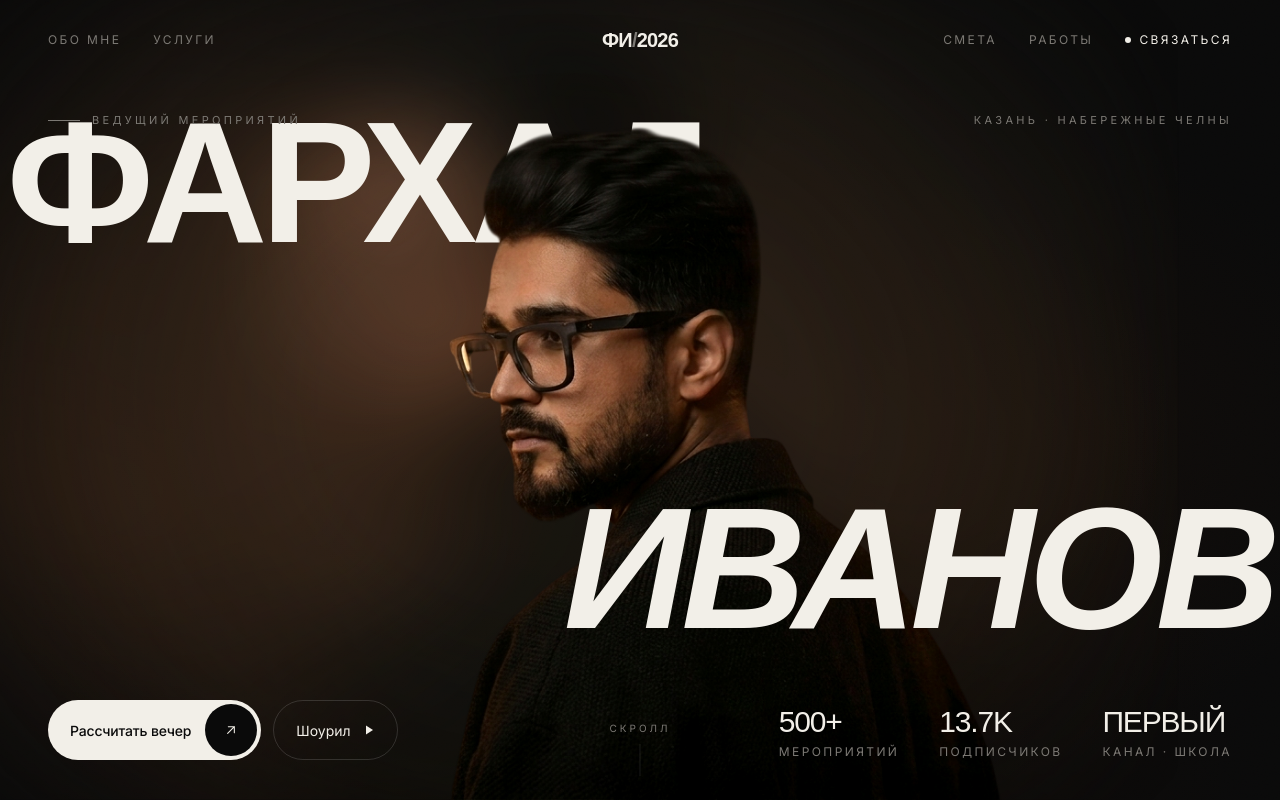
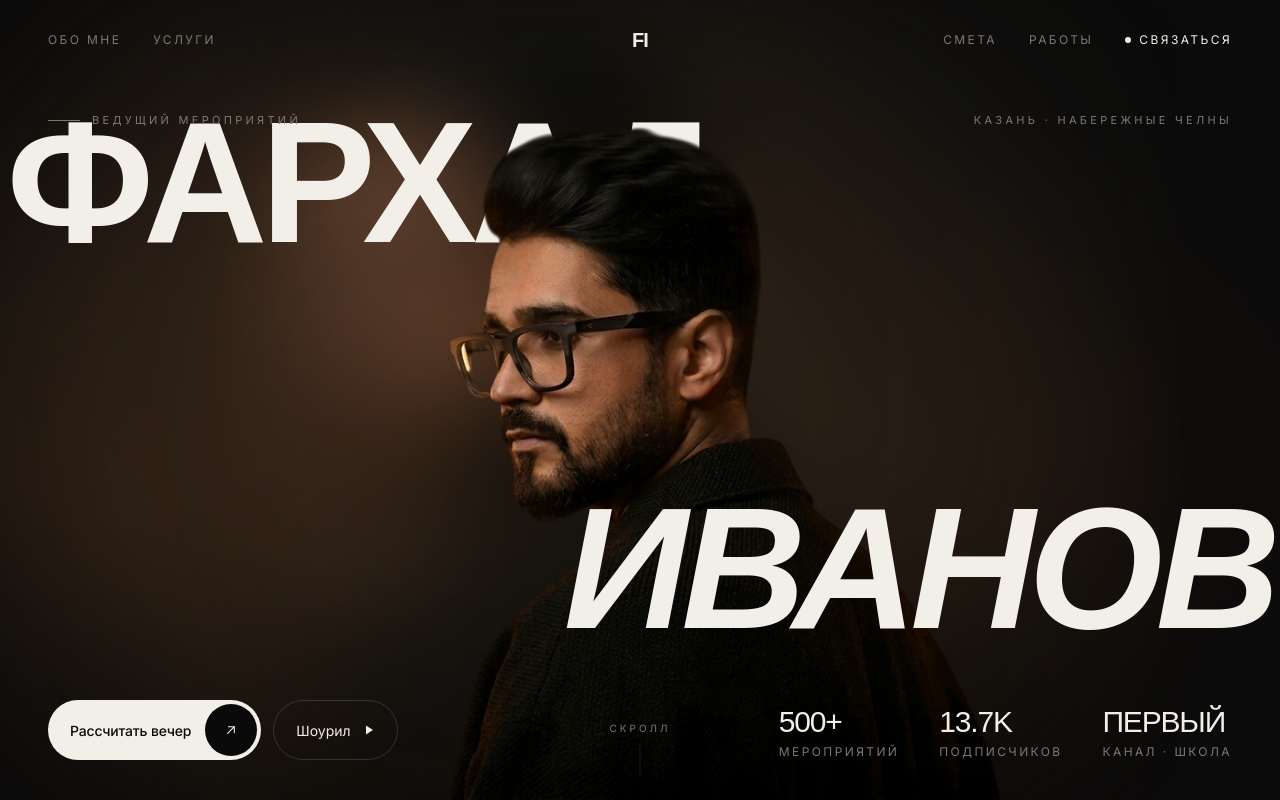
Before and after one commit to ueeet/farhad, a Next.js app: page / in a window 1280 px wide. Shown: the top 800 px of the page. Built offline with nearby package versions, Linux system fonts and the light colour scheme; a web font is replaced by a local one.

Commit message:
auto: update

```diff
--- a/src/components/Nav.tsx
+++ b/src/components/Nav.tsx
@@ -49,9 +49,7 @@ export function Nav() {
           className="font-display font-black text-xl tracking-[-0.04em] lg:flex-none"
           aria-label="В начало"
         >
-          ФИ
-          <span className="text-text-muted">/</span>
-          2026
+          FI
         </a>
 
         <nav className="hidden lg:flex items-center gap-8 flex-1 justify-end">
```
